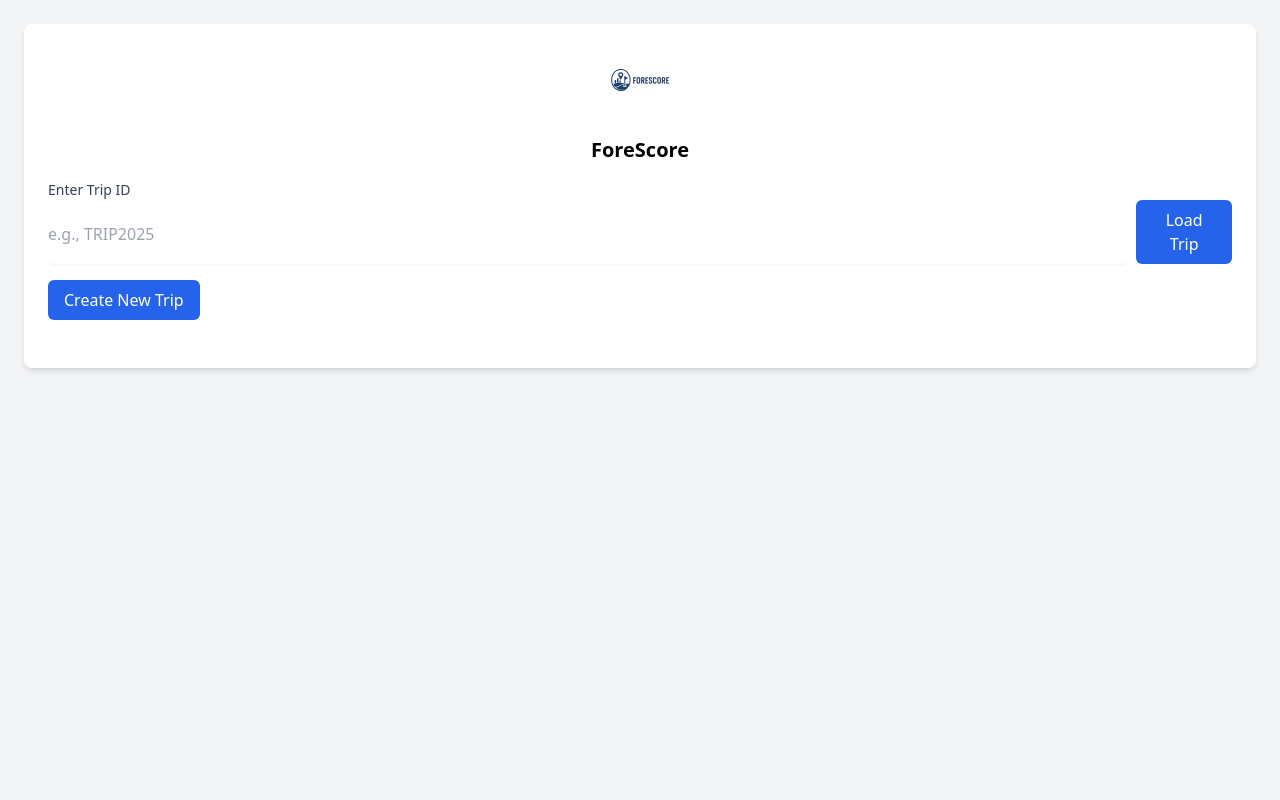
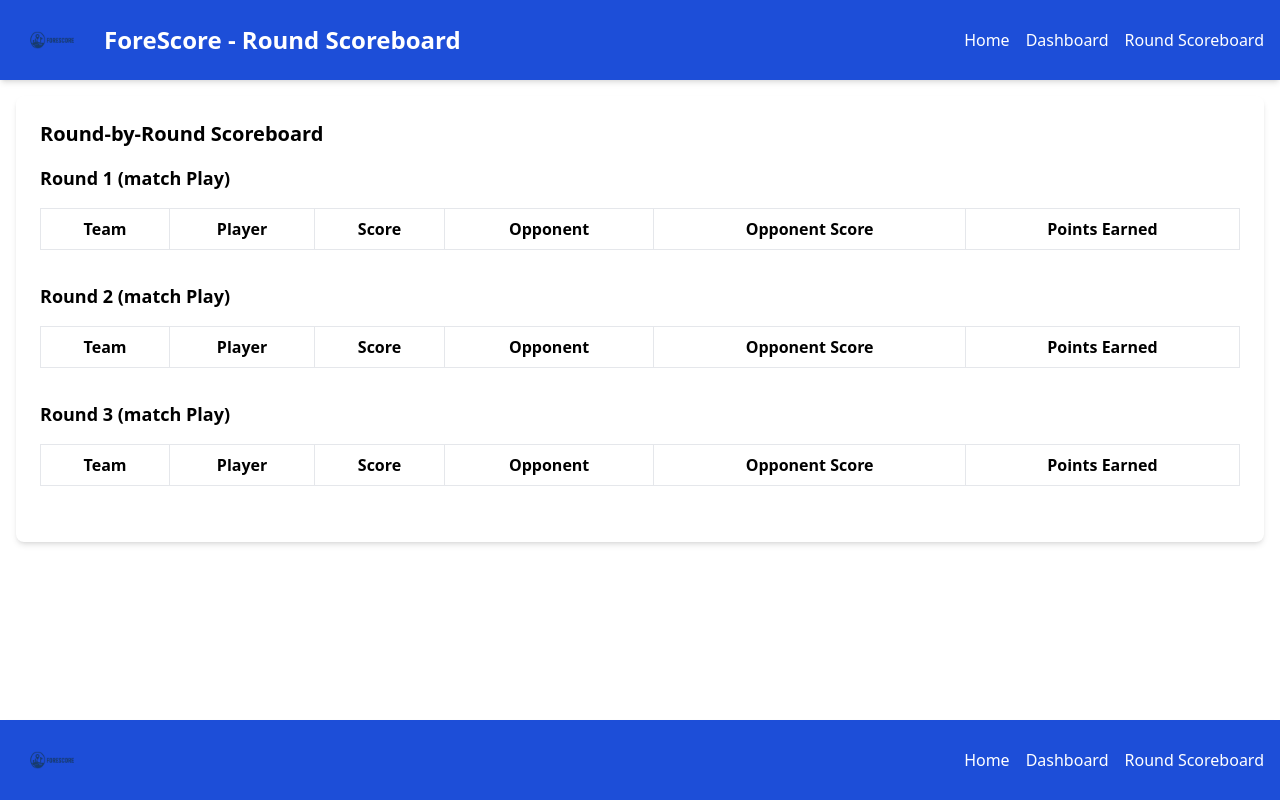
Before and after one commit to cmpeavlerjr72/ForeScore, a React (Vite) app: page /round-scoreboard in a window 1280 px wide. Built offline with nearby package versions, Linux system fonts and the light colour scheme; what chartjs-plugin-datalabels would draw is missing.

Commit message:
add headers and footers. add navigation. add round scoreboard page

```diff
--- a/package.json
+++ b/package.json
@@ -13,7 +13,8 @@
     "chartjs-plugin-datalabels": "^2.2.0",
     "react": "^18.2.0",
     "react-chartjs-2": "^5.3.0",
-    "react-dom": "^18.2.0"
+    "react-dom": "^18.2.0",
+    "react-router-dom": "^7.6.2"
   },
   "devDependencies": {
     "@types/chart.js": "^4.x.x",
--- a/src/App.tsx
+++ b/src/App.tsx
@@ -1,17 +1,8 @@
 import React, { useState } from 'react';
+import { BrowserRouter as Router, Routes, Route } from 'react-router-dom';
 import HomePage from './pages/HomePage';
-
-// Define interfaces for the event configuration
-export interface Player {
-  name: string;
-  scores: number[];
-  lineupOrder: number[];
-}
-
-export interface Team {
-  name: string;
-  players: Player[];
-}
+import Dashboard from './pages/Dashboard';
+import RoundScoreboard from './pages/RoundScoreboard';
 
 export interface EventConfig {
   tripId: string;
@@ -19,31 +10,35 @@
   playersPerTeam: number;
   numRounds: number;
   scoringMethods: ('match' | 'stroke')[];
-  teams: Team[];
+  teams: {
+    name: string;
+    players: {
+      name: string;
+      scores: number[];
+      lineupOrder: number[];
+    }[];
+  }[];
 }
 
-function App() {
+const App: React.FC = () => {
   const [config, setConfig] = useState<EventConfig>({
     tripId: '',
     numTeams: 2,
     playersPerTeam: 4,
     numRounds: 3,
     scoringMethods: ['match', 'match', 'match'],
-    teams: Array.from({ length: 2 }, (_, teamIndex) => ({
-      name: `Team ${teamIndex + 1}`,
-      players: Array.from({ length: 4 }, (_, playerIndex) => ({
-        name: `Player ${playerIndex + 1}`,
-        scores: Array(3).fill(0),
-        lineupOrder: Array(3).fill(playerIndex), // Default lineup order
-      })),
-    })),
+    teams: [],
   });
 
   return (
-    <div className="min-h-screen bg-gray-100 p-6">
-      <HomePage config={config} setConfig={setConfig} />
-    </div>
+    <Router>
+      <Routes>
+        <Route path="/" element={<HomePage config={config} setConfig={setConfig} />} />
+        <Route path="/dashboard" element={<Dashboard config={config} setConfig={setConfig} setShowDashboard={() => {}} />} />
+        <Route path="/round-scoreboard" element={<RoundScoreboard config={config} />} />
+      </Routes>
+    </Router>
   );
-}
+};
 
 export default App;
--- /dev/null
+++ b/src/components/Footer.tsx
@@ -0,0 +1,35 @@
+import React from 'react';
+import { Link } from 'react-router-dom';
+import logo from '../assets/ForeScore.png';
+
+interface HeaderProps {
+  title: string;
+}
+
+const Header: React.FC<HeaderProps> = ({ title }) => {
+  return (
+    <header className="bg-blue-700 text-white p-4 shadow-md">
+      <div className="container mx-auto flex items-center justify-between">
+        <div className="flex items-center gap-4">
+          <img src={logo} alt="ForeScore Logo" className="h-12" />
+          <h1 className="text-2xl font-bold">{title}</h1>
+        </div>
+        <nav>
+          <ul className="flex gap-4">
+            <li>
+              <Link to="/" className="hover:underline">Home</Link>
+            </li>
+            <li>
+              <Link to="/dashboard" className="hover:underline">Dashboard</Link>
+            </li>
+            <li>
+              <Link to="/round-scoreboard" className="hover:underline">Round Scoreboard</Link>
+            </li>
+          </ul>
+        </nav>
+      </div>
+    </header>
+  );
+};
+
+export default Header;
--- /dev/null
+++ b/src/components/Header.tsx
@@ -0,0 +1,35 @@
+import React from 'react';
+import { Link } from 'react-router-dom';
+import logo from '../assets/ForeScore.png';
+
+interface HeaderProps {
+  title: string;
+}
+
+const Header: React.FC<HeaderProps> = ({ title }) => {
+  return (
+    <header className="bg-blue-700 text-white p-4 shadow-md">
+      <div className="container mx-auto flex items-center justify-between">
+        <div className="flex items-center gap-4">
+          <img src={logo} alt="ForeScore Logo" className="h-12" />
+          <h1 className="text-2xl font-bold">{title}</h1>
+        </div>
+        <nav>
+          <ul className="flex gap-4">
+            <li>
+              <Link to="/" className="hover:underline">Home</Link>
+            </li>
+            <li>
+              <Link to="/dashboard" className="hover:underline">Dashboard</Link>
+            </li>
+            <li>
+              <Link to="/round-scoreboard" className="hover:underline">Round Scoreboard</Link>
+            </li>
+          </ul>
+        </nav>
+      </div>
+    </header>
+  );
+};
+
+export default Header;
--- a/src/pages/Dashboard.tsx
+++ b/src/pages/Dashboard.tsx
@@ -4,9 +4,9 @@
 import { CategoryScale, LinearScale, BarElement, Title, Tooltip, Legend } from 'chart.js';
 import ChartDataLabels from 'chartjs-plugin-datalabels';
 import { EventConfig } from '../App';
-import logo from '../assets/ForeScore.png'; // Adjust the path and file name as needed
+import Header from '../components/Header';
+import Footer from '../components/Footer';
 
-// Register Chart.js components and the datalabels plugin
 ChartJS.register(
   CategoryScale,
   LinearScale,
@@ -135,12 +135,9 @@
   };
 
   return (
-    <div className="container mx-auto p-4">
-      <header className="bg-blue-700 text-white p-4 mb-6 rounded-t-lg flex items-center justify-center gap-4">
-        <img src={logo} alt="ForeScore Logo" className="h-12" />
-        <h1 className="text-2xl font-bold">ForeScore - Final Scores</h1>
-      </header>
-
+    <div className="min-h-screen flex flex-col">
+      <Header title="ForeScore - Final Scores" />
+      <main className="flex-grow container mx-auto p-4">
         <div className="bg-white p-6 rounded-lg shadow-md mb-6">
           <Bar data={chartData} options={chartOptions} />
         </div>
@@ -215,6 +212,8 @@
             )}
           </div>
         </div>
+      </main>
+      <Footer />
     </div>
   );
 };
--- a/src/pages/HomePage.tsx
+++ b/src/pages/HomePage.tsx
@@ -2,7 +2,8 @@
 import { EventConfig } from '../App';
 import { saveConfig, loadConfig, generateTripId } from '../utils/storage';
 import Dashboard from './Dashboard';
-import logo from '../assets/ForeScore.png'; // Adjust the path and file name as needed
+import Header from '../components/Header';
+import Footer from '../components/Footer';
 
 interface HomePageProps {
   config: EventConfig;
@@ -25,7 +26,7 @@
       players: Array.from({ length: playersPerTeam }, (_, playerIndex) => ({
         name: `Player ${playerIndex + 1}`,
         scores: Array(numRounds).fill(0),
-        lineupOrder: Array(numRounds).fill(playerIndex), // Default to original index
+        lineupOrder: Array(numRounds).fill(playerIndex),
       })),
     }));
     return {
@@ -39,7 +40,6 @@
   });
   const [showDashboard, setShowDashboard] = useState(false);
 
-  // Load config when trip ID is entered
   useEffect(() => {
     if (tripIdInput) {
       const savedConfig = loadConfig(tripIdInput);
@@ -59,14 +59,14 @@
       setConfig((prev) => ({
         ...prev,
         tripId: tripIdInput,
-        teams: prev.teams, // Preserve teams
+        teams: prev.teams,
       }));
     }
   };
 
   const handlePinSubmit = (e: React.FormEvent) => {
     e.preventDefault();
-    if (pin === '1234') { // Hardcoded PIN for now
+    if (pin === '1234') {
       setIsLeader(true);
       setError('');
     } else {
@@ -144,7 +144,7 @@
     setConfig(tempConfig);
     saveConfig(tempConfig);
     setShowSetupModal(false);
-    setIsLeader(true); // Creator is assumed to be the leader
+    setIsLeader(true);
     setShowDashboard(true);
     setError('');
   };
@@ -225,11 +225,10 @@
   }
 
   return (
+    <div className="min-h-screen flex flex-col">
+      <Header title="ForeScore" />
+      <main className="flex-grow container mx-auto p-4">
         <div className="bg-white p-6 rounded-lg shadow-md">
-      <div className="flex justify-center mb-6">
-        <img src={logo} alt="ForeScore Logo" className="h-16" />
-      </div>
-      <h2 className="text-xl font-semibold mb-4 text-center">ForeScore</h2>
           {error && <p className="text-red-500 mb-4">{error}</p>}
 
           {!config.tripId && (
@@ -514,6 +513,9 @@
             </div>
           )}
         </div>
+      </main>
+      <Footer />
+    </div>
   );
 }
 
--- /dev/null
+++ b/src/pages/RoundScoreboard.tsx
@@ -0,0 +1,78 @@
+import React from 'react';
+import { EventConfig } from '../App';
+import Header from '../components/Header';
+import Footer from '../components/Footer';
+
+interface RoundScoreboardProps {
+  config: EventConfig;
+}
+
+const RoundScoreboard: React.FC<RoundScoreboardProps> = ({ config }) => {
+  return (
+    <div className="min-h-screen flex flex-col">
+      <Header title="ForeScore - Round Scoreboard" />
+      <main className="flex-grow container mx-auto p-4">
+        <div className="bg-white p-6 rounded-lg shadow-md">
+          <h2 className="text-xl font-semibold mb-4">Round-by-Round Scoreboard</h2>
+          {Array.from({ length: config.numRounds }, (_, roundIndex) => (
+            <div key={roundIndex} className="mb-8">
+              <h3 className="text-lg font-semibold mb-4">
+                Round {roundIndex + 1} ({config.scoringMethods[roundIndex]} Play)
+              </h3>
+              <table className="w-full border-collapse">
+                <thead>
+                  <tr>
+                    <th className="border p-2">Team</th>
+                    <th className="border p-2">Player</th>
+                    <th className="border p-2">Score</th>
+                    <th className="border p-2">Opponent</th>
+                    <th className="border p-2">Opponent Score</th>
+                    <th className="border p-2">Points Earned</th>
+                  </tr>
+                </thead>
+                <tbody>
+                  {config.teams.map((team, teamIndex) => {
+                    const opponentTeamIndex = teamIndex === 0 ? 1 : 0;
+                    const opponentTeam = config.teams[opponentTeamIndex];
+                    return team.players.map((player, playerIndex) => {
+                      const opponentPlayerIndex = opponentTeam.players.findIndex(
+                        (oppPlayer) =>
+                          oppPlayer.lineupOrder[roundIndex] === player.lineupOrder[roundIndex]
+                      );
+                      const opponentPlayer = opponentTeam.players[opponentPlayerIndex];
+                      const score = player.scores[roundIndex];
+                      const opponentScore = opponentPlayer?.scores[roundIndex] || 0;
+                      const scoringMethod = config.scoringMethods[roundIndex];
+                      let pointsEarned = 0;
+
+                      if (scoringMethod === 'match') {
+                        if (score > opponentScore) pointsEarned = 1;
+                        else if (score === opponentScore) pointsEarned = 0.5;
+                      } else if (scoringMethod === 'stroke') {
+                        pointsEarned = score;
+                      }
+
+                      return (
+                        <tr key={`${teamIndex}-${playerIndex}`}>
+                          <td className="border p-2">{team.name}</td>
+                          <td className="border p-2">{player.name}</td>
+                          <td className="border p-2">{score}</td>
+                          <td className="border p-2">{opponentPlayer?.name || 'N/A'}</td>
+                          <td className="border p-2">{opponentScore}</td>
+                          <td className="border p-2">{pointsEarned}</td>
+                        </tr>
+                      );
+                    });
+                  })}
+                </tbody>
+              </table>
+            </div>
+          ))}
+        </div>
+      </main>
+      <Footer />
+    </div>
+  );
+};
+
+export default RoundScoreboard;
```
Also changed, not shown: 1 other file (tests, documents, lock files or other folders). Lines whose indentation alone changed are shown as unchanged.
